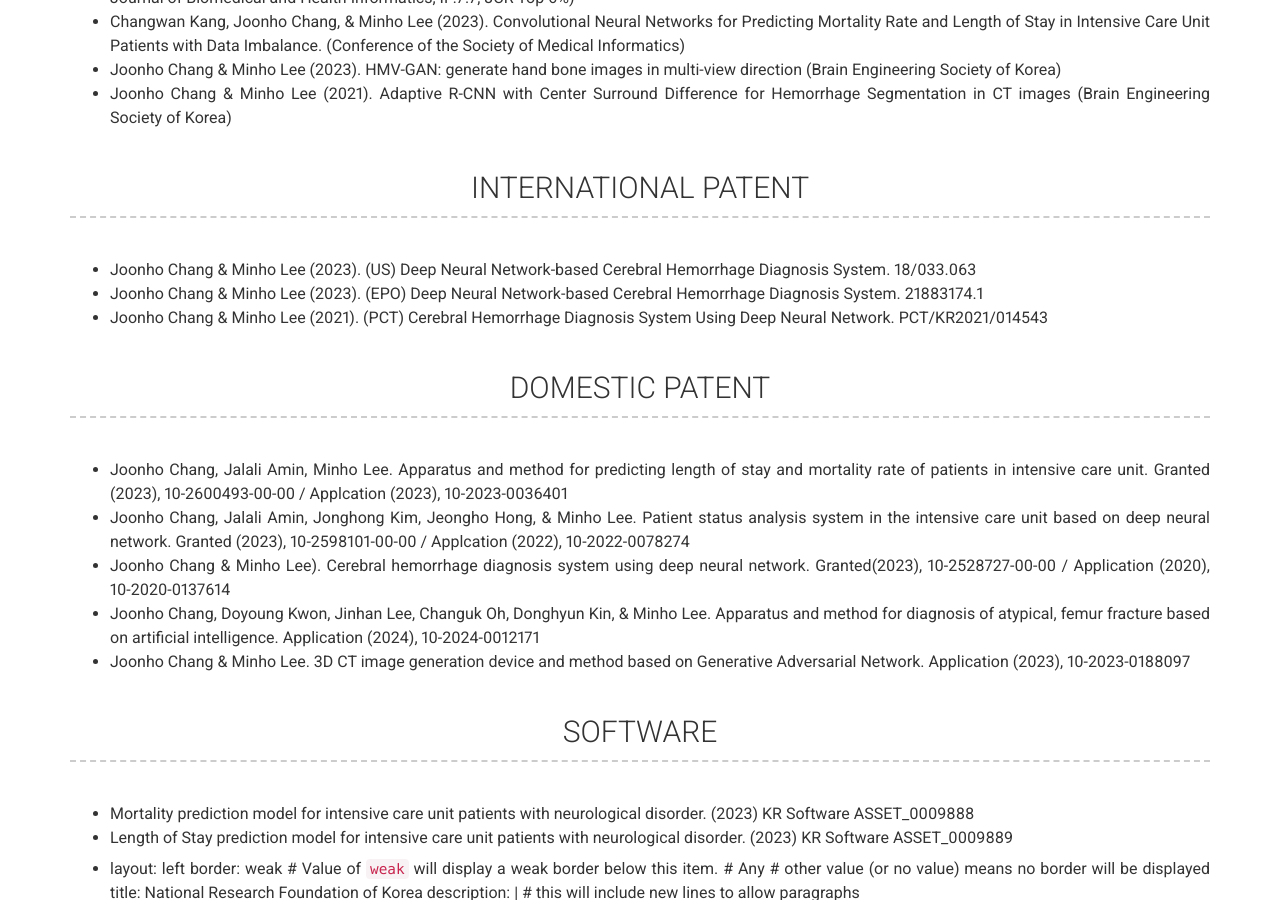
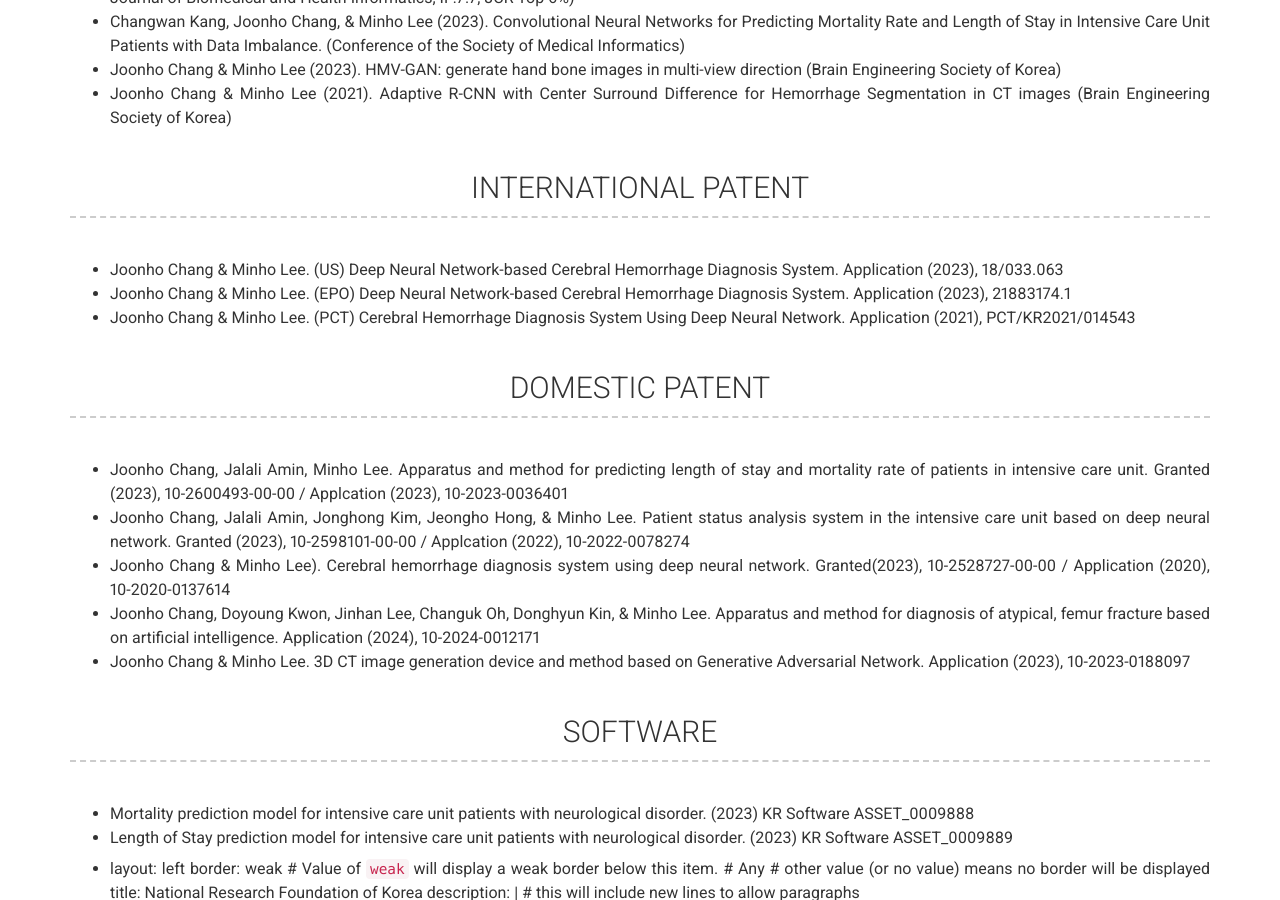
Before and after one commit to joonhozx/joonhozx.github.io, a Jekyll site: the page built from index.md, in a window 1280 px wide and 900 px high, scrolled down 1075 px. Built offline with Jekyll 4.4.1, drawn with Linux system fonts in a browser that asks for light colours; nearby versions of some CDN libraries.

Commit message:
Update _config.yml

```diff
--- a/_config.yml
+++ b/_config.yml
@@ -109,9 +109,9 @@ content:
   - title: INTERNATIONAL PATENT
     layout: text
     content: | # this will include new lines to allow paragraphs
-      - Joonho Chang & Minho Lee (2023). (US) Deep Neural Network-based Cerebral Hemorrhage Diagnosis System. 18/033.063
-      - Joonho Chang & Minho Lee (2023). (EPO) Deep Neural Network-based Cerebral Hemorrhage Diagnosis System. 21883174.1
-      - Joonho Chang & Minho Lee (2021). (PCT) Cerebral Hemorrhage Diagnosis System Using Deep Neural Network. PCT/KR2021/014543
+      - Joonho Chang & Minho Lee. (US) Deep Neural Network-based Cerebral Hemorrhage Diagnosis System. Application (2023), 18/033.063
+      - Joonho Chang & Minho Lee. (EPO) Deep Neural Network-based Cerebral Hemorrhage Diagnosis System. Application (2023), 21883174.1
+      - Joonho Chang & Minho Lee. (PCT) Cerebral Hemorrhage Diagnosis System Using Deep Neural Network. Application (2021), PCT/KR2021/014543
 
   - title: DOMESTIC PATENT
     layout: text
```
